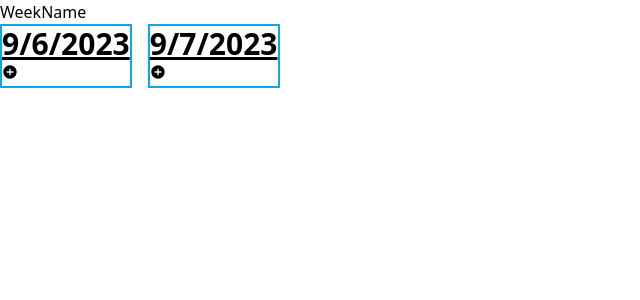
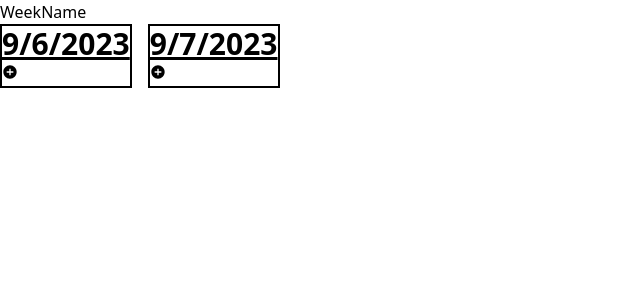
Before and after one commit to funwithlasers/todo-calendar, a React (Create React App) app: page / in a window 1280 px wide. Shown: the top 300 px of the page, without its empty margins (0-640 px from the left). Built offline with nearby package versions, Linux system fonts and the light colour scheme; data requests are answered from the project's data file.

Commit message:
minor bug fixes

```diff
--- a/src/components/ChoreCreate.js
+++ b/src/components/ChoreCreate.js
@@ -21,9 +21,8 @@ function ChoreCreate({ date }) {
   };
 
   const handleModal = () => {
-    console.log('handleModal triggered');
     setIsCreateChore(!isCreateChore);
-  }
+  };
 
   let modal = () => {
 
@@ -32,7 +31,7 @@ function ChoreCreate({ date }) {
         <form onSubmit={handleSubmit}>
           <label>Title</label>
           <input className='input' value={title} onChange={handleChange} />
-          <button className="button">
+          <button className='button'>
             <SaveIcon />
           </button>
         </form>
--- a/src/components/DayShow.js
+++ b/src/components/DayShow.js
@@ -4,7 +4,7 @@ import ChoreList from './ChoreList';
 function DayShow({ date }) {
 
   return (
-    <div className='day-show border-solid border-2 border-sky-500'>
+    <div className='day-show border-solid border-2 border-black'>
       <h1 className='text-3xl font-bold underline'>{date}</h1>
       <ChoreList date={date}/>
       <ChoreCreate date={date}/>
--- a/src/components/icons/CreateIcon.js
+++ b/src/components/icons/CreateIcon.js
@@ -3,7 +3,7 @@ import { IconContext } from 'react-icons';
 
 function CreateIcon({ onClick }) {
   return (
-    <IconContext.Provider value={{ color: 'deepskyblue', className: 'complete-icon' }}>
+    <IconContext.Provider value={{ color: 'deepskyblue', className: 'create-icon' }}>
       <div>
         <BiSolidPlusCircle />
       </div>
--- a/src/components/icons/IncompleteIcon.js
+++ b/src/components/icons/IncompleteIcon.js
@@ -3,7 +3,7 @@ import { IconContext } from 'react-icons';
 
 function IncompleteIcon() {
   return (
-    <IconContext.Provider value={{ color: 'red', className: 'complete-icon' }} >
+    <IconContext.Provider value={{ color: 'red', className: 'incomplete-icon' }} >
       <div>
         <BiCircle />
       </div>
```
